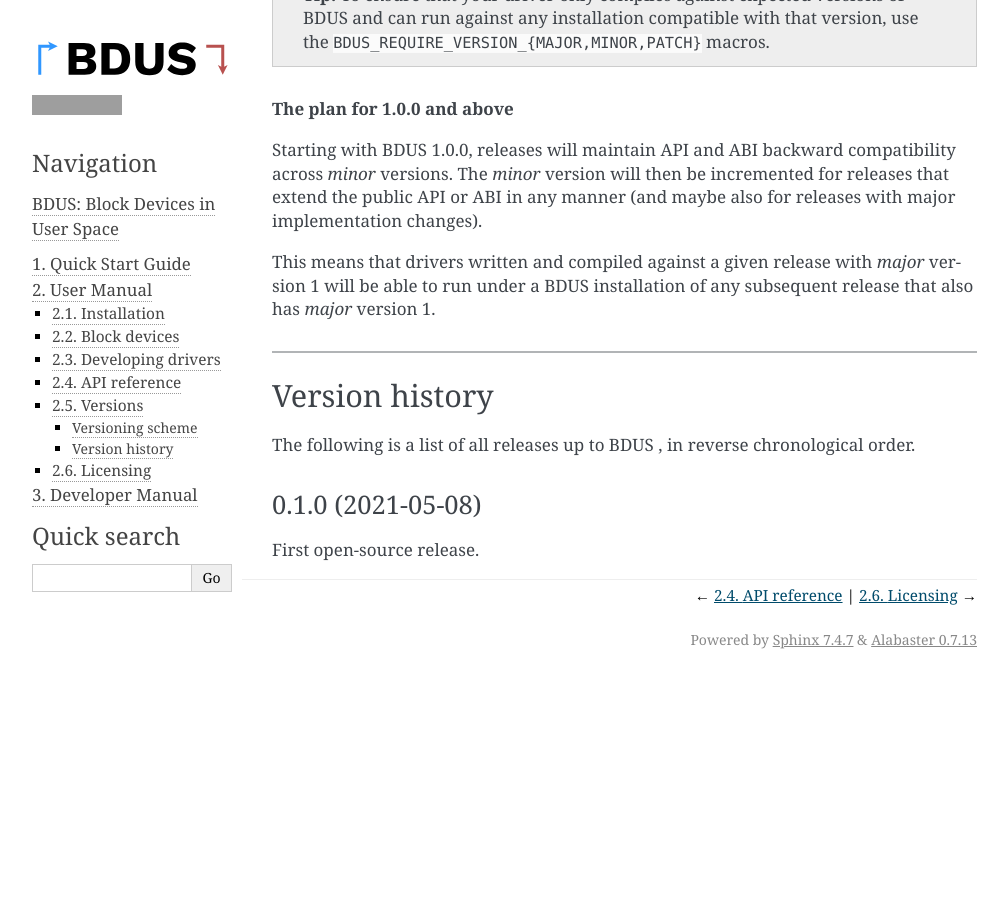
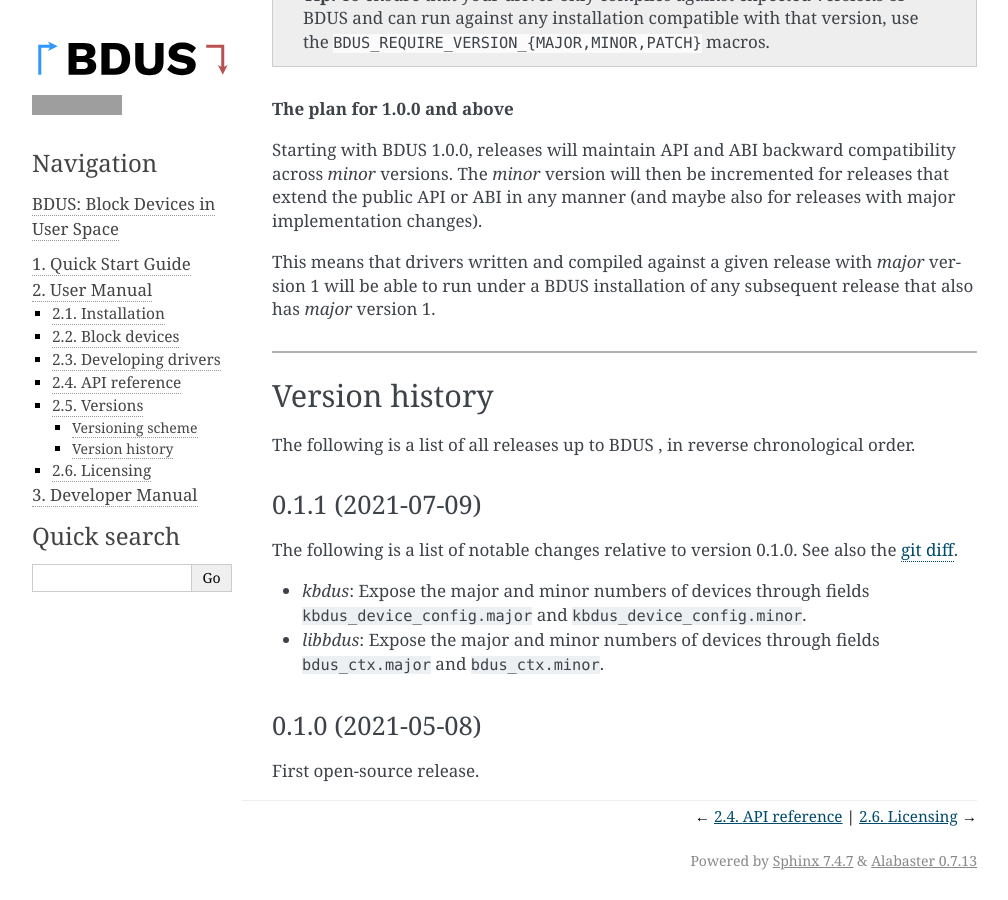
Before and after one commit to albertofaria/bdus, a Sphinx documentation site: the page built from docs/user-manual/versions.rst, in a window 1280 px wide and 900 px high, scrolled down 995 px, cut to the strip 0-900 px from the top of the window. Shown: the whole strip, without its empty margins (133-1141 px from the left). Built offline with Sphinx 7.4.7, drawn with Linux system fonts in a browser that asks for light colours; the version number could not be read and is left out; before the commit the page ends 1674 px from its top, so only the background shows below that; grey boxes are pictures that could not be loaded.

```diff
--- a/docs/user-manual/versions.rst
+++ b/docs/user-manual/versions.rst
@@ -55,6 +55,16 @@ Version history
 
 The following is a list of all releases up to BDUS |version|, in reverse chronological order.
 
+0.1.1 (2021-07-09)
+~~~~~~~~~~~~~~~~~~
+
+The following is a list of notable changes relative to version 0.1.0.
+See also the :diff:`git diff <v0.1.0...v0.1.1>`.
+
+- *kbdus*: Expose the major and minor numbers of devices through fields :member:`kbdus_device_config.major` and :member:`kbdus_device_config.minor`.
+
+- *libbdus*: Expose the major and minor numbers of devices through fields :member:`bdus_ctx.major` and :member:`bdus_ctx.minor`.
+
 0.1.0 (2021-05-08)
 ~~~~~~~~~~~~~~~~~~
 
```
Also changed, not shown: README.md (+9 -9 lines), 2 other files.
